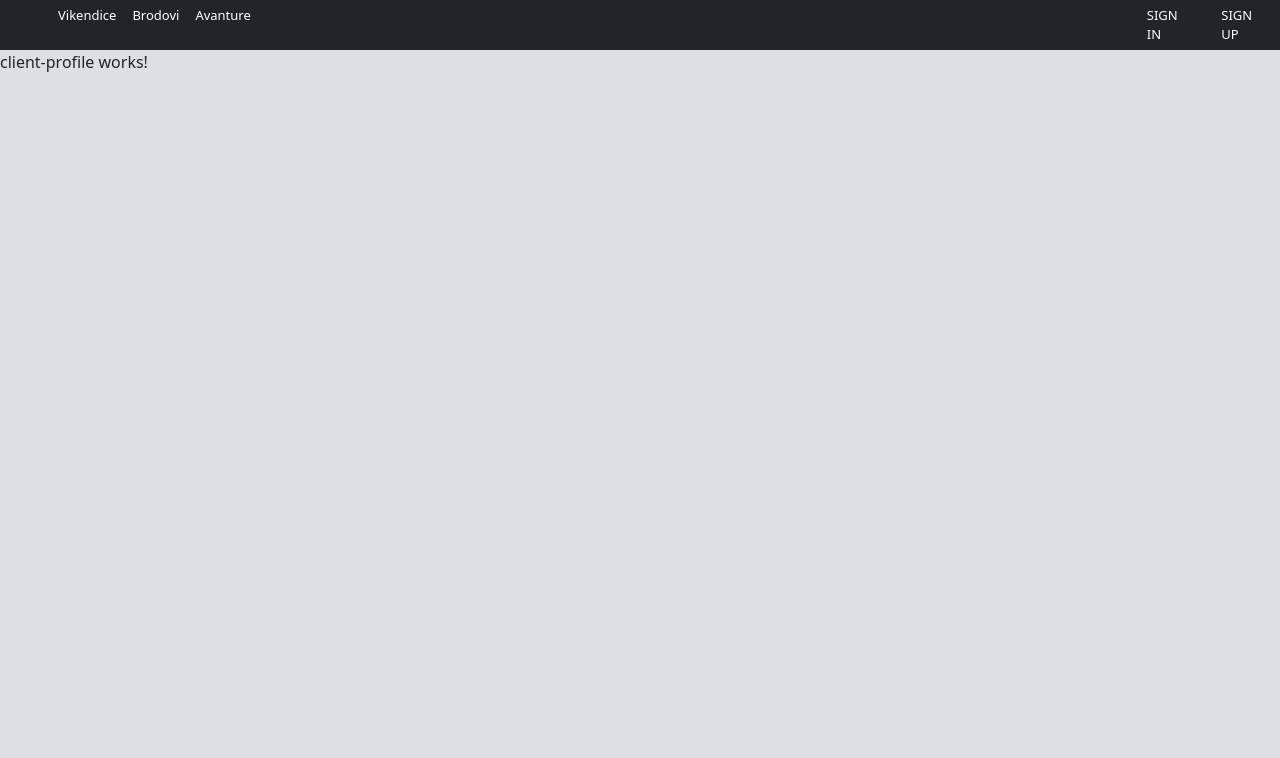
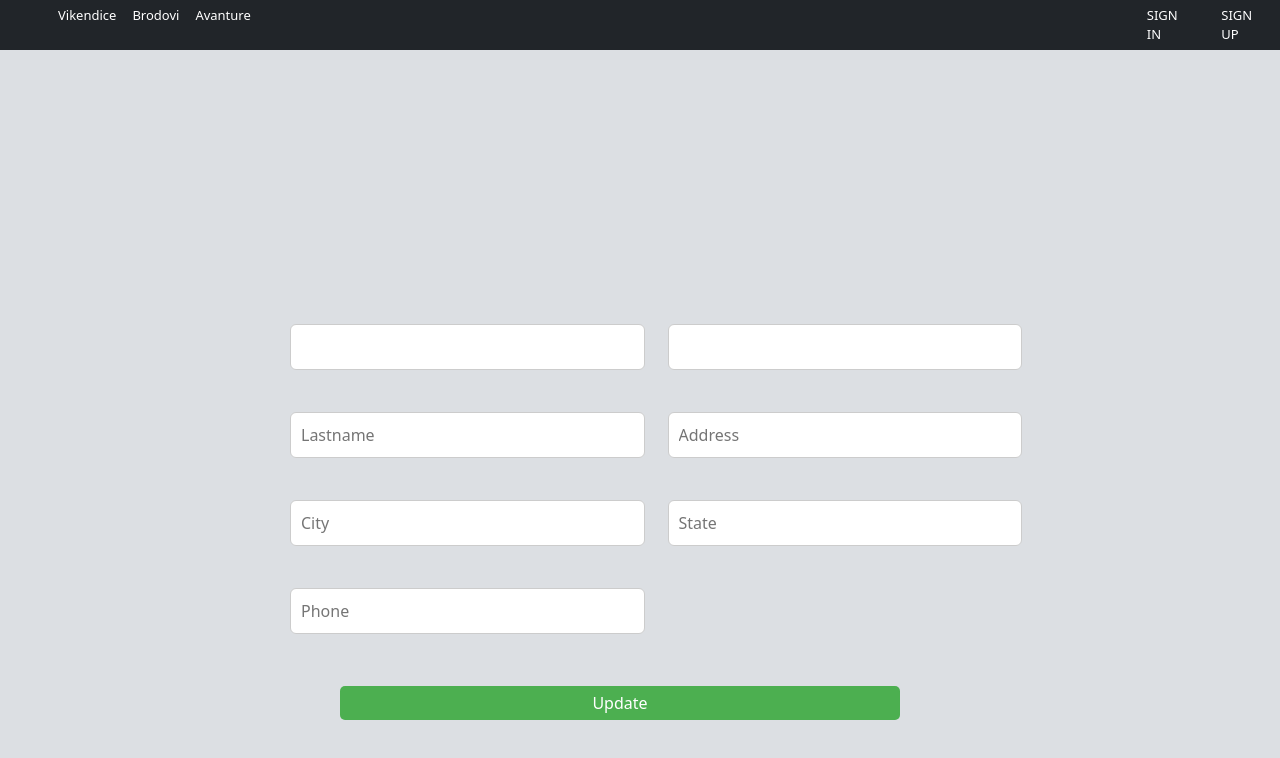
Before and after one commit to sandraTod/MRS_ISA, an Angular app in the folder frontend/: page /clientProfile in a window 1280 px wide. Shown: the top 758 px of the page. Built offline with nearby package versions, Linux system fonts and the light colour scheme; no server answers.

Commit message:
Html and TypeScript for updating personal data- implemented

```diff
--- a/frontend/src/app/components/client-profile/client-profile.component.css
+++ b/frontend/src/app/components/client-profile/client-profile.component.css
@@ -0,0 +1,49 @@
+
+  .form-container{
+    position: absolute;
+    width: 700px;
+    left: 50%;
+    top: 90%;
+    transform: translate(-50%,-100%);
+  }
+
+  .form-grid{
+    display:grid;
+    grid-template-columns:1fr 1fr;
+    gap:30px 55px;
+  }
+
+  .full-width{
+    grid-column:1 /3;
+  }
+
+  .form-group{
+    margin-bottom:12px;
+  }
+
+  input{
+    width:110%;
+    padding:10px;
+    border-radius:6px;
+    border:1px solid #ccc;
+  }
+  .error-message{
+    color: red;
+    background-color: rgba(255, 255, 255, 0.8);
+    padding: 4px 8px;
+    border-radius: 4px;
+    font-size: 13px;
+  }
+
+
+  button{
+    width:80%;
+    padding:5px;
+    background-color:#4CAF50;
+    color:white;
+    border:none;
+    grid-column: 1/3;
+    margin-top: 10px;
+    margin-left: 50px;
+    border-radius:5px;
+  }
--- a/frontend/src/app/components/client-profile/client-profile.component.html
+++ b/frontend/src/app/components/client-profile/client-profile.component.html
@@ -1 +1,81 @@
-<p>client-profile works!</p>
+
+<div class = "page-container">
+    <div class="form-container">
+
+     <form  class ="form-grid" [formGroup]="updateForm" (ngSubmit)="onSubmit()">
+
+        <div class="form-group" >
+            <input type="email"  formControlName="username"  readonly>
+
+        </div>
+
+
+        <div class="form-group">
+            <input type="text"  formControlName="name" >
+
+            <div *ngIf="updateForm.get('name')?.touched && updateForm.get('name')?.invalid">
+                <small class ="error-message" *ngIf = "updateForm.get('name')?.errors?.['required']" >
+                    Obavezno polje
+                </small>
+            </div>
+        </div>
+
+
+
+        <div class="form-group">
+            <input type="text"  placeholder = "Lastname" formControlName="lastname">
+
+            <div *ngIf="updateForm.get('lastname')?.touched && updateForm.get('lastname')?.invalid">
+                <small class ="error-message" *ngIf = "updateForm.get('lastname')?.errors?.['required']" >
+                    Obavezno polje
+                </small>
+            </div>
+        </div>
+
+        <div class="form-group">
+            <input type="text" placeholder = "Address" formControlName="address">
+
+            <div *ngIf="updateForm.get('address')?.touched && updateForm.get('address')?.invalid">
+                <small class ="error-message" *ngIf = "updateForm.get('address')?.errors?.['required']" >
+                    Obavezno polje
+                </small>
+            </div>
+        </div>
+
+        <div class="form-group">
+            <input type="text" placeholder="City" formControlName="city">
+
+            <div *ngIf="updateForm.get('city')?.touched && updateForm.get('city')?.invalid">
+                <small class ="error-message" *ngIf = "updateForm.get('city')?.errors?.['required']" >
+                    Obavezno polje
+                </small>
+            </div>
+        </div>
+
+        <div class="form-group">
+            <input type="text" placeholder="State" formControlName="state">
+
+            <div *ngIf="updateForm.get('state')?.touched && updateForm.get('state')?.invalid">
+                <small class ="error-message" *ngIf = "updateForm.get('state')?.errors?.['required']" >
+                    Obavezno polje
+                </small>
+            </div>
+        </div>
+
+        <div class="form-group">
+            <input type="text" placeholder = "Phone" formControlName="phoneNum">
+
+            <div *ngIf="updateForm.get('phoneNum')?.touched && updateForm.get('phoneNum')?.invalid">
+                <small class ="error-message" *ngIf = "updateForm.get('phoneNum')?.errors?.['required']" >
+                    Obavezno polje
+                </small>
+            </div>
+        </div>
+
+        <button type="submit" [disabled]= "updateForm.invalid">Update</button>
+
+
+     </form>
+
+    </div>
+</div>
--- a/frontend/src/app/components/client-profile/client-profile.component.ts
+++ b/frontend/src/app/components/client-profile/client-profile.component.ts
@@ -1,5 +1,7 @@
+import { FormBuilder, Validators } from '@angular/forms';
 import { UserService } from './../../services/user.service';
 import { Component, OnInit } from '@angular/core';
+import { UserDTO } from 'src/app/model/userDTO';
 
 @Component({
   selector: 'app-client-profile',
@@ -10,18 +12,18 @@ export class ClientProfileComponent implements OnInit {
 
   token: any;
 
-  UserDTO = {
-    username: null,
-    name: null,
-    lastname: null,
-    address: null,
-    city: null,
-    state: null,
-    phoneNum: null
+  updateForm = this.fb.group({
+    username: [''],
+    name: ['',Validators.required],
+    lastname: ['', Validators.required],
+    address: ['', Validators.required],
+    city: ['', Validators.required],
+    state: ['', Validators.required],
+    phoneNum: ['', Validators.required]
+  });
 
-  }
 
-  constructor(private userService: UserService) { }
+  constructor(private userService: UserService, private fb: FormBuilder) { }
 
   ngOnInit(): void {
 
@@ -30,7 +32,20 @@ export class ClientProfileComponent implements OnInit {
   }
 
 getMe(){
-  this.userService.getMe().subscribe(data => { console.log(data)})
+  this.userService.getMe().subscribe((data : any) => {
+
+    this.updateForm.patchValue(data);
+
+  })
+}
+
+onSubmit(){
+  this.userService.update(this.updateForm.value).subscribe(data=>{
+    this.updateForm.patchValue(data);
+    alert("Podaci uspesno izmenjeni!");
+
+  })
+
 }
 
 }
--- /dev/null
+++ b/frontend/src/app/model/updateUserDTO.ts
@@ -0,0 +1,10 @@
+export interface UpdateUserDTO {
+
+        name: string;
+        lastname: string;
+        address: string;
+        city: string;
+        state: string;
+        phoneNum: string;
+
+}
--- /dev/null
+++ b/frontend/src/app/model/userDTO.ts
@@ -0,0 +1,10 @@
+export interface UserDTO {
+
+        username: string;
+        name: string;
+        lastname: string;
+        address: string;
+        city: string;
+        state: string;
+        phoneNum: string;
+}
--- a/frontend/src/app/services/user.service.ts
+++ b/frontend/src/app/services/user.service.ts
@@ -1,6 +1,7 @@
 import { HttpClient, HttpHeaders } from '@angular/common/http';
 import { Injectable } from '@angular/core';
 import { RegisterRequest } from 'src/app/model/register-request';
+import { UpdateUserDTO } from '../model/updateUserDTO';
 
 @Injectable({
   providedIn: 'root'
@@ -37,10 +38,20 @@ export class UserService {
     const token = localStorage.getItem('loggedUser');
     console.log(token);
 
-    let headers = new HttpHeaders().set('Authorization', `Bearer ${token}`);;
+    let headers = new HttpHeaders().set('Authorization', `Bearer ${token}`);
     return this.http.get('http://localhost:8080/api/user/getCurrentUser', {
       headers: headers
     });
   }
 
+  public update(updateUser : UpdateUserDTO){
+
+    const token = localStorage.getItem('loggedUser');
+    let headers = new HttpHeaders().set('Content-Type', 'application/json; charset=utf-8').set('Authorization', `Bearer ${token}`);
+    return this.http.put('http://localhost:8080/api/user/updateUser',updateUser, {
+      headers: headers
+    });
+
+  }
+
 }
```
